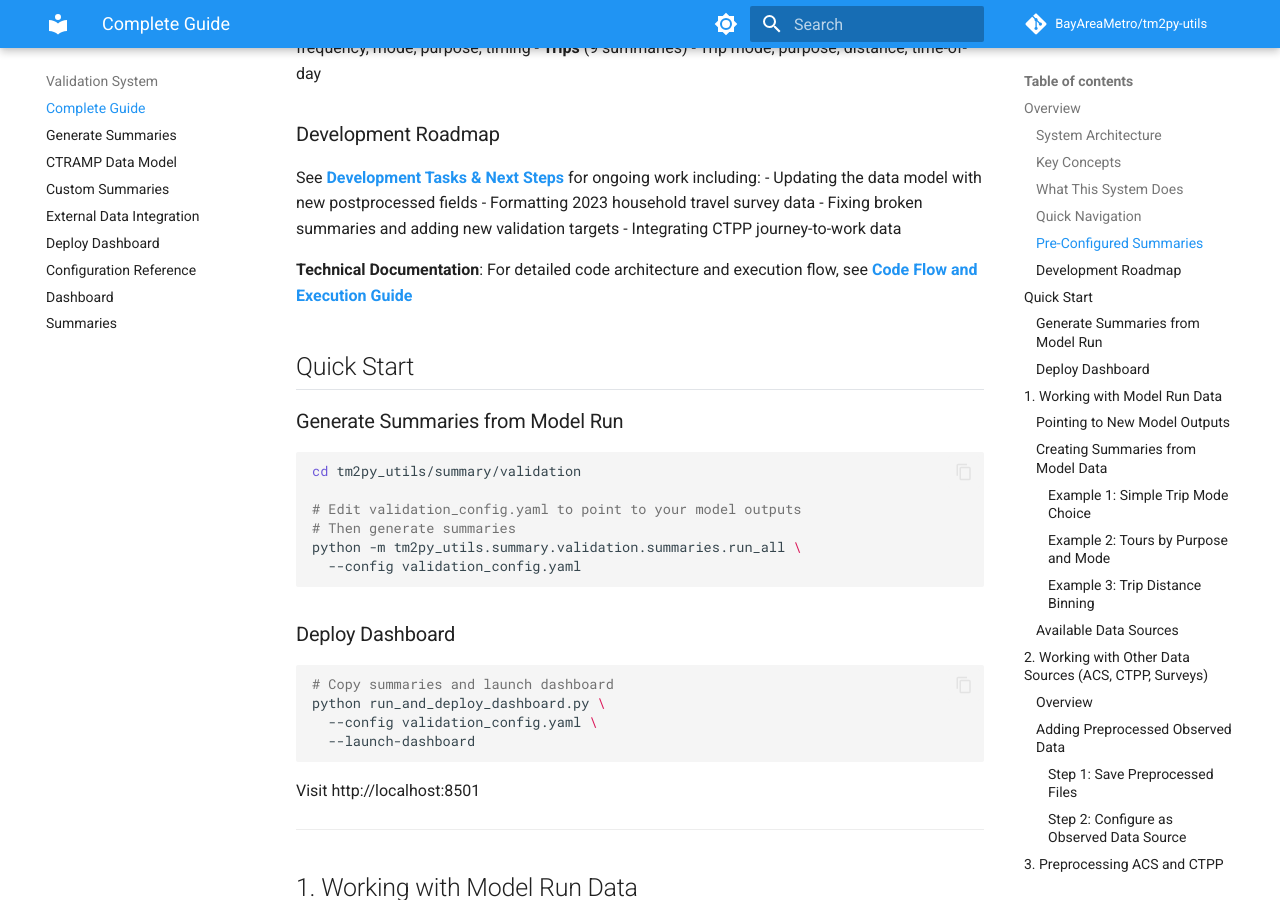
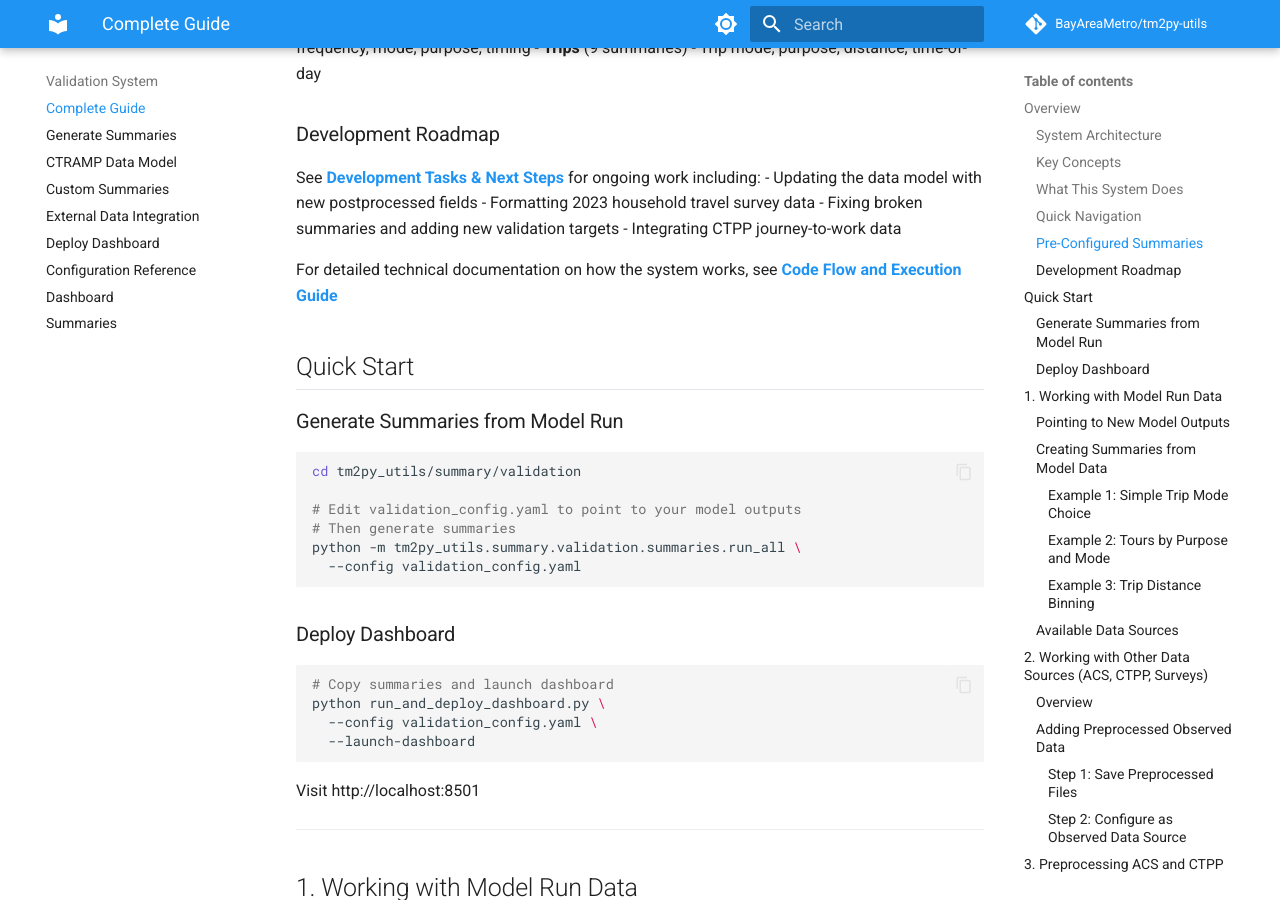
Before and after one commit to BayAreaMetro/tm2py-utils, an MkDocs documentation site: the page built from tm2py_utils/docs/validation-system.md, in a window 1280 px wide and 900 px high, scrolled down 2694 px. Built offline with MkDocs 1.6.1 and Material for MkDocs 9.7.7, drawn with Linux system fonts in a browser that asks for light colours; comment, search, counter and statistics services are not loaded; the version menu is left out.

Commit message:
Update Code Flow link formatting in Development Roadmap

```diff
--- a/tm2py_utils/docs/validation-system.md
+++ b/tm2py_utils/docs/validation-system.md
@@ -113,7 +113,7 @@ See **[Development Tasks & Next Steps](validation-development.md)** for ongoing
 - Fixing broken summaries and adding new validation targets
 - Integrating CTPP journey-to-work data
 
-**Technical Documentation**: For detailed code architecture and execution flow, see **[Code Flow and Execution Guide](code-flow.md)**
+For detailed technical documentation on how the system works, see **[Code Flow and Execution Guide](code-flow.md)**
 
 ## Quick Start
 
```
